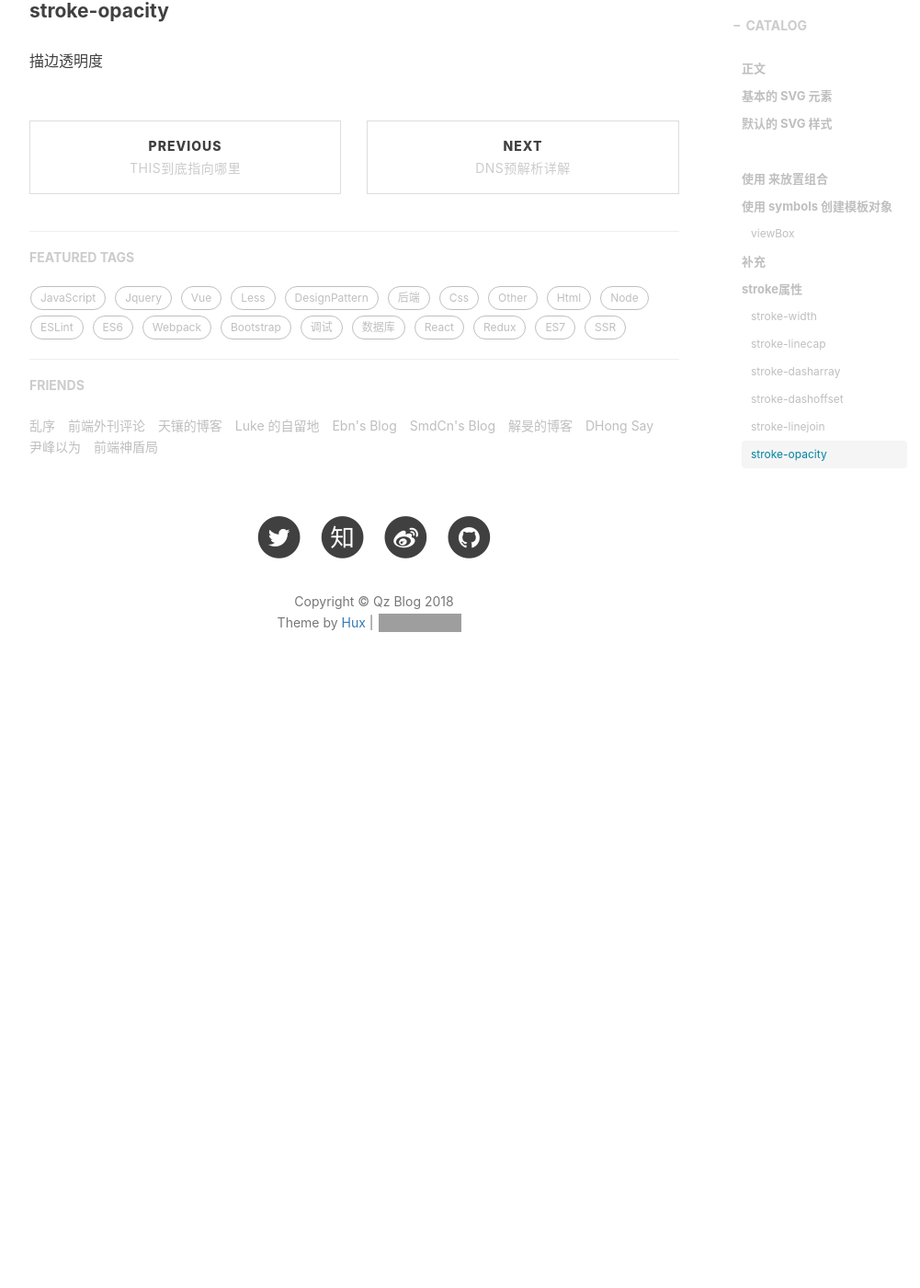
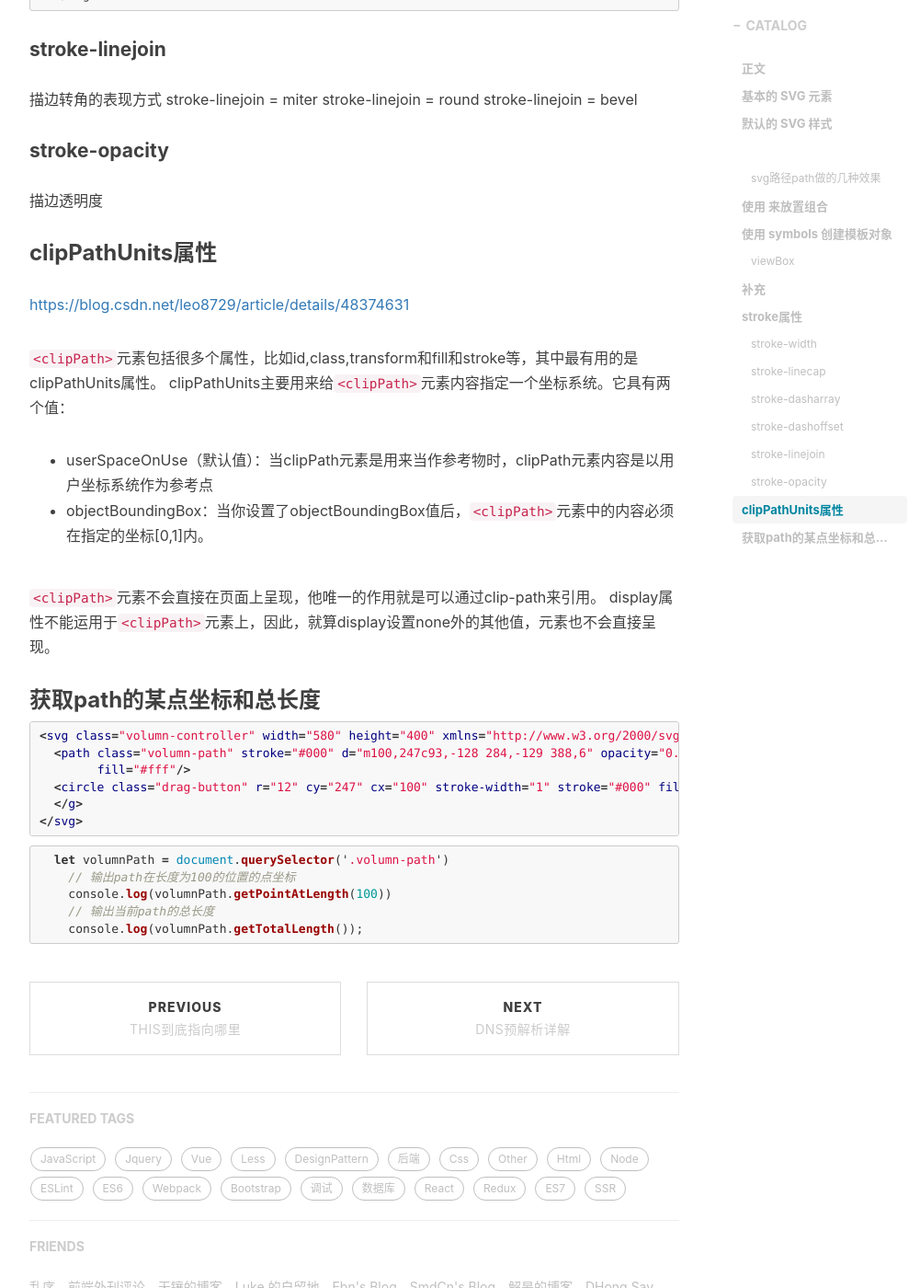
Before and after one commit to stephen-mi/QinZhen001.github.io, a Jekyll site: the page built from _posts/2018-04-11-svg入门-myblog.markdown, in a window 1280 px wide and 1400 px high, scrolled down 4829 px. Shown: the whole window at 92% size, without its empty margins (233-1234 px from the left). Built offline with Jekyll 4.4.1, drawn with Linux system fonts in a browser that asks for light colours; nearby versions of some CDN libraries; comment, search, counter and statistics services are not loaded; before the commit the page ends 5610 px from its top, so only the background shows below that; some of the changed text lies outside the part shown; grey boxes are pictures that could not be loaded.

Commit message:
qz commit

````diff
--- a/_posts/2018-04-11-svg入门-myblog.markdown
+++ b/_posts/2018-04-11-svg入门-myblog.markdown
@@ -77,6 +77,14 @@
 ```
 
 
+#### svg路径path做的几种效果
+1. 做一个路径动画
+2. 不规则形状的点击
+3. 沿着路径拖拽
+4. 路径的变形动画
+5. clip-path做一些遮罩效果
+
+
 
 ### 使用 `<use>` 来放置组合
 在 `<defs>` 元素内部我们现在有三个图标被定义成组合，我们准备在 SVG 中使用它们。为了使用它们，我们需要做的就是添加一个 `<use>` 元素（确保在 `<defs>` 元素以外且之后的地方添加它），并设置一个 href 属性指向想要的那个图标的 ID。
@@ -94,7 +102,6 @@
 
 但是我们也需要添加一个叫做 viewBox 的属性。该属性让我们可以定义每个模板的可见部分应该是什么。当浏览器能够访问这些信息时，它就可以正确地缩放和排列模板。
 
-。
 
 ####  viewBox
 所述的值viewBox属性是四个数字的列表min-x，min-y，width和height，由空格和/或逗号，其指定在其中应被映射到由给定元素建立的视口的边界用户空间中的矩形分隔
@@ -181,3 +188,36 @@
 
 #### stroke-opacity
 描边透明度
+
+
+### clipPathUnits属性
+[https://blog.csdn.net/leo8729/article/details/48374631](https://blog.csdn.net/leo8729/article/details/48374631)
+
+`<clipPath>`元素包括很多个属性，比如id,class,transform和fill和stroke等，其中最有用的是clipPathUnits属性。
+clipPathUnits主要用来给`<clipPath>`元素内容指定一个坐标系统。它具有两个值：
+
+* userSpaceOnUse（默认值）：当clipPath元素是用来当作参考物时，clipPath元素内容是以用户坐标系统作为参考点
+* objectBoundingBox：当你设置了objectBoundingBox值后，`<clipPath>`元素中的内容必须在指定的坐标[0,1]内。
+
+
+`<clipPath>`元素不会直接在页面上呈现，他唯一的作用就是可以通过clip-path来引用。
+display属性不能运用于`<clipPath>`元素上，因此，就算display设置none外的其他值，<clipPath>元素也不会直接呈现。
+
+
+### 获取path的某点坐标和总长度
+```css
+<svg class="volumn-controller" width="580" height="400" xmlns="http://www.w3.org/2000/svg">
+  <path class="volumn-path" stroke="#000" d="m100,247c93,-128 284,-129 388,6" opacity="0.5" stroke-width="1"
+        fill="#fff"/>
+  <circle class="drag-button" r="12" cy="247" cx="100" stroke-width="1" stroke="#000" fill="#fff"/>
+  </g>
+</svg>
+```
+
+```javascript
+  let volumnPath = document.querySelector('.volumn-path')
+    // 输出path在长度为100的位置的点坐标
+    console.log(volumnPath.getPointAtLength(100))
+    // 输出当前path的总长度
+    console.log(volumnPath.getTotalLength());
+```
````
Also changed, not shown: js/spig.js (+6 -6 lines).
